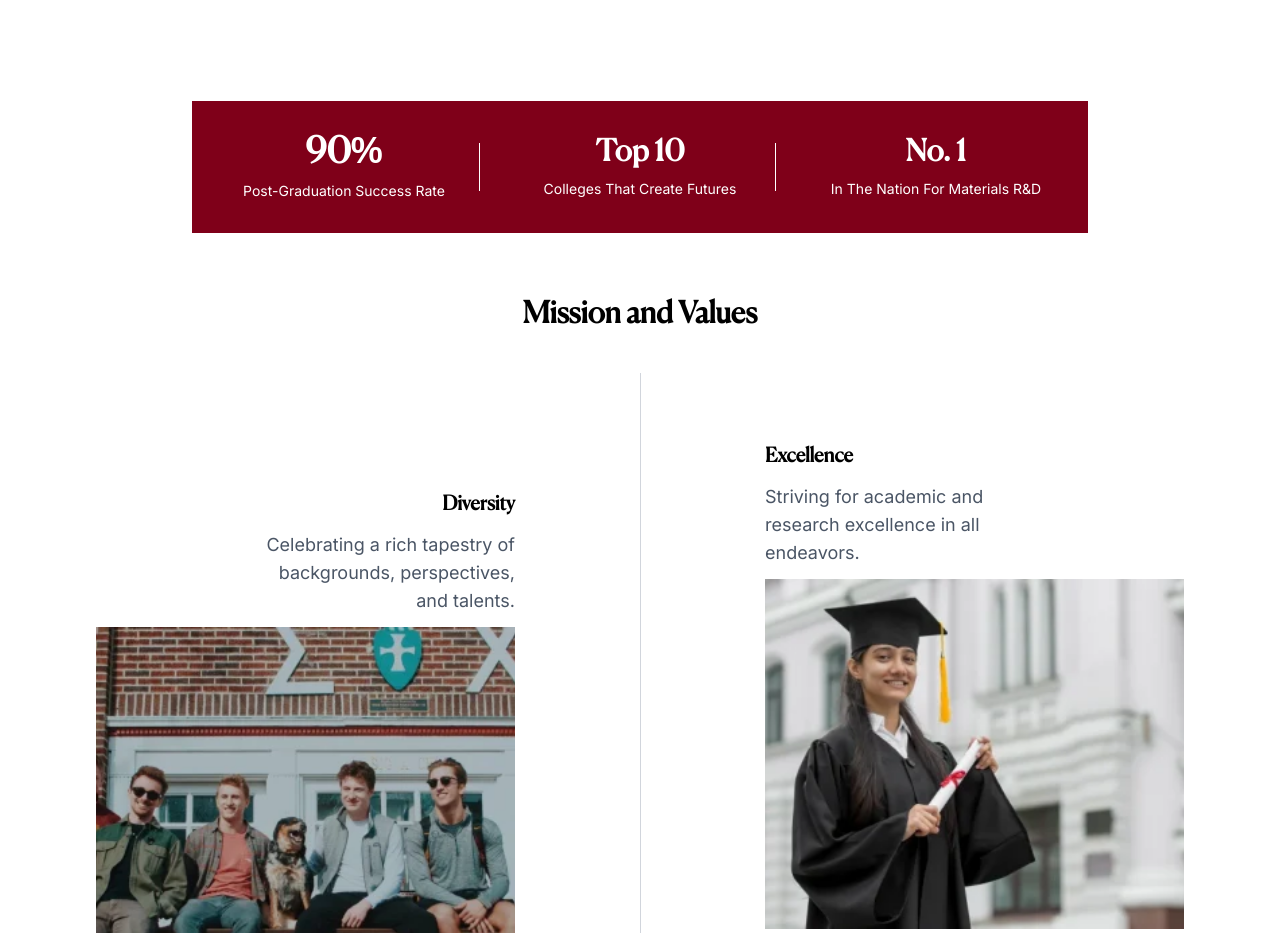
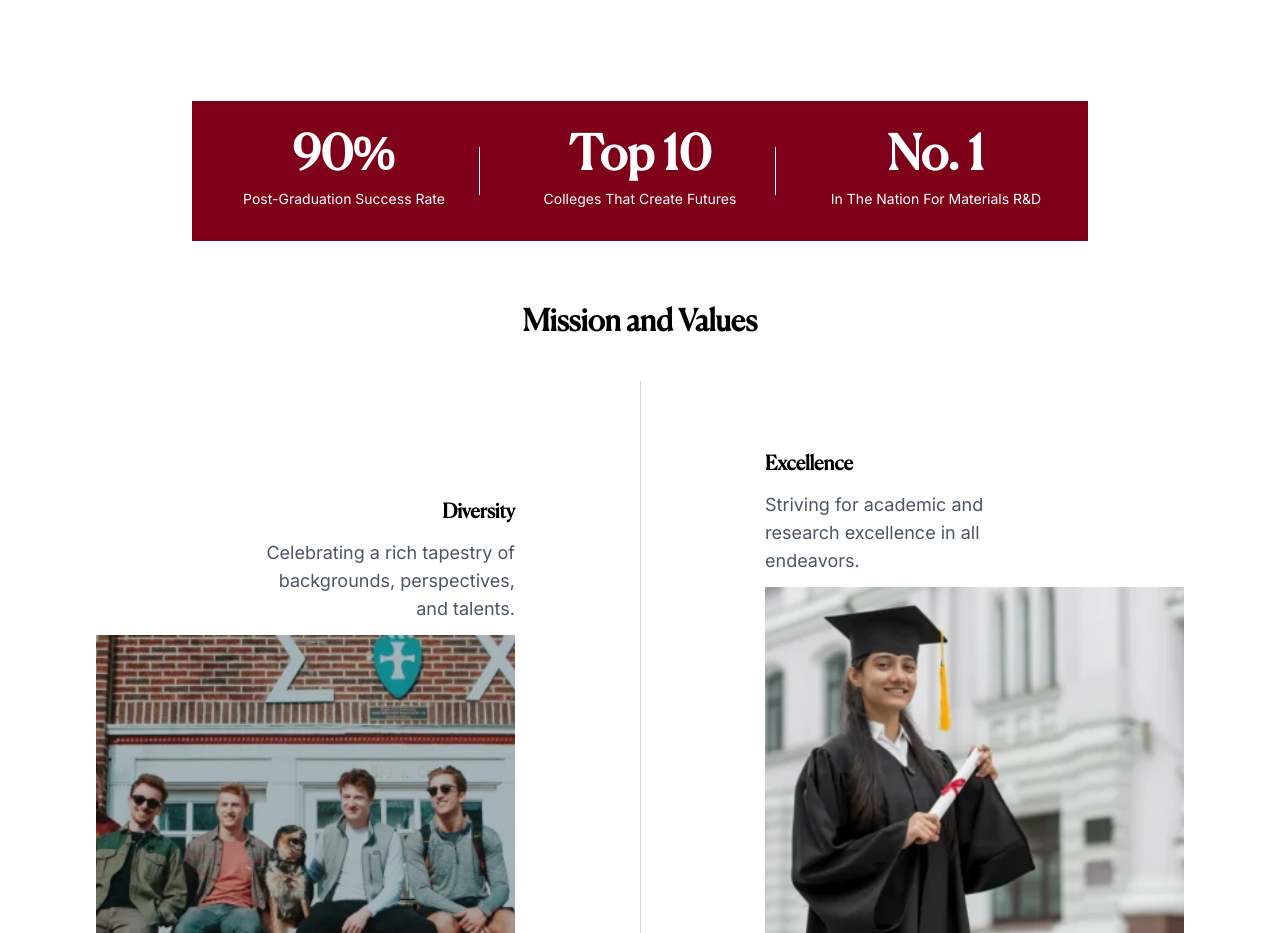
Before and after one commit to Kwasi-1/school-template-v1, a Next.js app: page /about in a window 1280 px wide. Shown: the part 1300-2233 px from the top of the page. Built offline with nearby package versions, Linux system fonts and the light colour scheme.

Commit message:
optimize stat card for easy formating

```diff
--- a/components/about/StatsSection.tsx
+++ b/components/about/StatsSection.tsx
@@ -1,29 +1,27 @@
-"use client"
+"use client";
+
+const stats = [
+  { value: "90%", label: "Post-Graduation Success Rate" },
+  { value: "Top 10", label: "Colleges That Create Futures" },
+  { value: "No. 1", label: "In The Nation For Materials R&D" },
+];
 
 const StatsSection = () => {
   return (
     <section className="w-[70%] container mx-auto my-12">
       <div className="bg-[#7F0019] text-white py-8 px-4">
         <div className="grid grid-cols-1 md:grid-cols-3 text-center items-center gap-6">
-          {/* Stat 1 */}
-          <div className="relative">
-            <h2 className="text-4xl font-semibold">90%</h2>
-            <p className="text-sm mt-2">Post-Graduation Success Rate</p>
-            <div className="hidden md:block absolute top-1/2 right-0 transform -translate-y-1/2 h-12 border-r border-white"></div>
-          </div>
+          {stats.map((stat, index) => (
+            <div key={index} className="relative">
+              <h2 className="text-5xl font-semibold">{stat.value}</h2>
+              <p className="text-sm mt-2">{stat.label}</p>
 
-          {/* Stat 2 */}
-          <div className="relative">
-            <h2 className="text-3xl font-semibold">Top 10</h2>
-            <p className="text-sm mt-2">Colleges That Create Futures</p>
-            <div className="hidden md:block absolute top-1/2 right-0 transform -translate-y-1/2 h-12 border-r border-white"></div>
-          </div>
-
-          {/* Stat 3 */}
-          <div>
-            <h2 className="text-3xl font-semibold">No. 1</h2>
-            <p className="text-sm mt-2">In The Nation For Materials R&D</p>
-          </div>
+              {/* Divider (hidden on mobile, shown on larger screens) */}
+              {index !== stats.length - 1 && (
+                <div className="hidden md:block absolute top-1/2 right-0 transform -translate-y-1/2 h-12 border-r border-white"></div>
+              )}
+            </div>
+          ))}
         </div>
       </div>
     </section>
```
